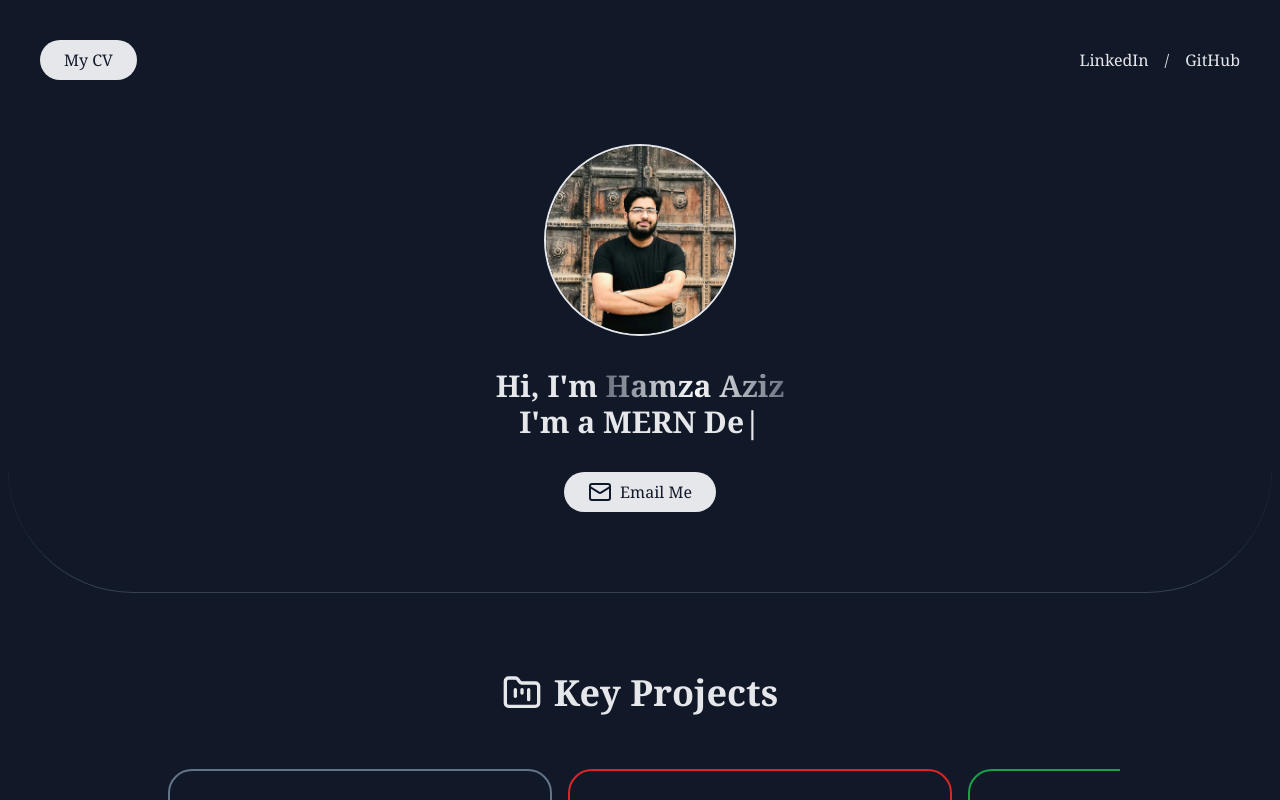
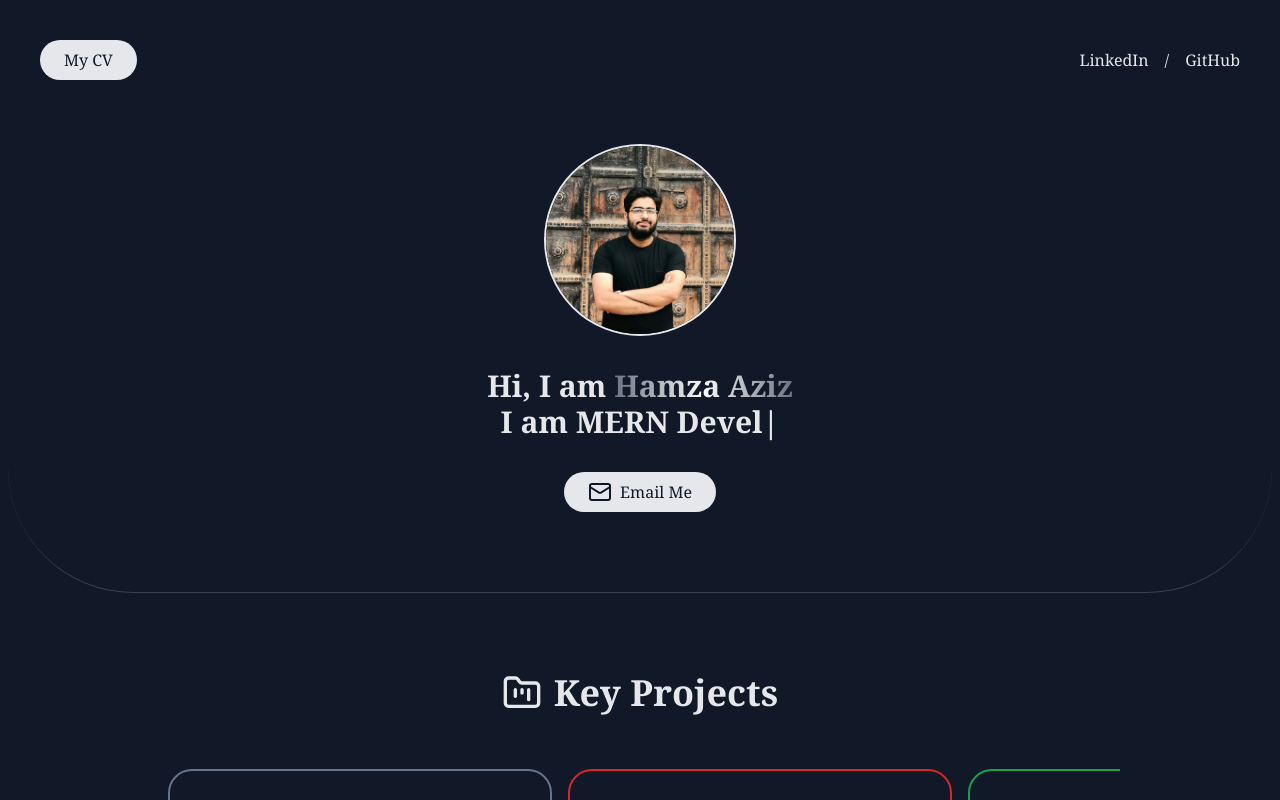
Before and after one commit to IamHamzaAziz/mern-portfolio, a React (Vite) app in the folder frontend/: page / in a window 1280 px wide. Shown: the top 800 px of the page. Built offline with nearby package versions, Linux system fonts and the light colour scheme.

Commit message:
replaced im with i am in hero section

```diff
--- a/frontend/src/sections/Hero.jsx
+++ b/frontend/src/sections/Hero.jsx
@@ -12,16 +12,16 @@ const Hero = () => {
             />
 
             <h1 className='text-xl sm:text-3xl font-bold text-center mt-8'>
-                Hi, I'm <span className='bg-gradient-to-r from-gray-500 via-gray-50 to-gray-500 bg-clip-text text-transparent'>Hamza Aziz</span><br />
+                Hi, I am <span className='bg-gradient-to-r from-gray-500 via-gray-50 to-gray-500 bg-clip-text text-transparent'>Hamza Aziz</span><br />
                 <TypeAnimation
                     sequence={[
-                        'I\'m a Software Engineer',
+                        'I am a Software Engineer',
                         2000,
-                        'I\'m a MERN Developer',
+                        'I am MERN Developer',
                         1000,
-                        'I\'m a Laravel Developer',
+                        'I am Laravel Developer',
                         1000,
-                        'I\'m a Django Developer',
+                        'I am Django Developer',
                         1000
                     ]}
                     wrapper="span"
```
